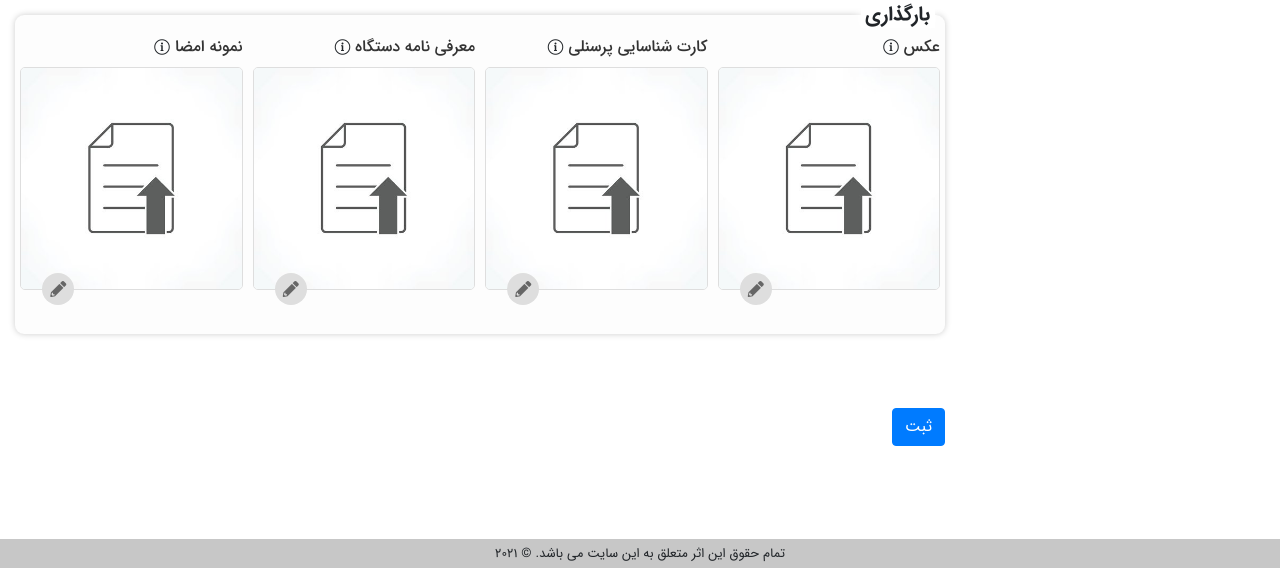
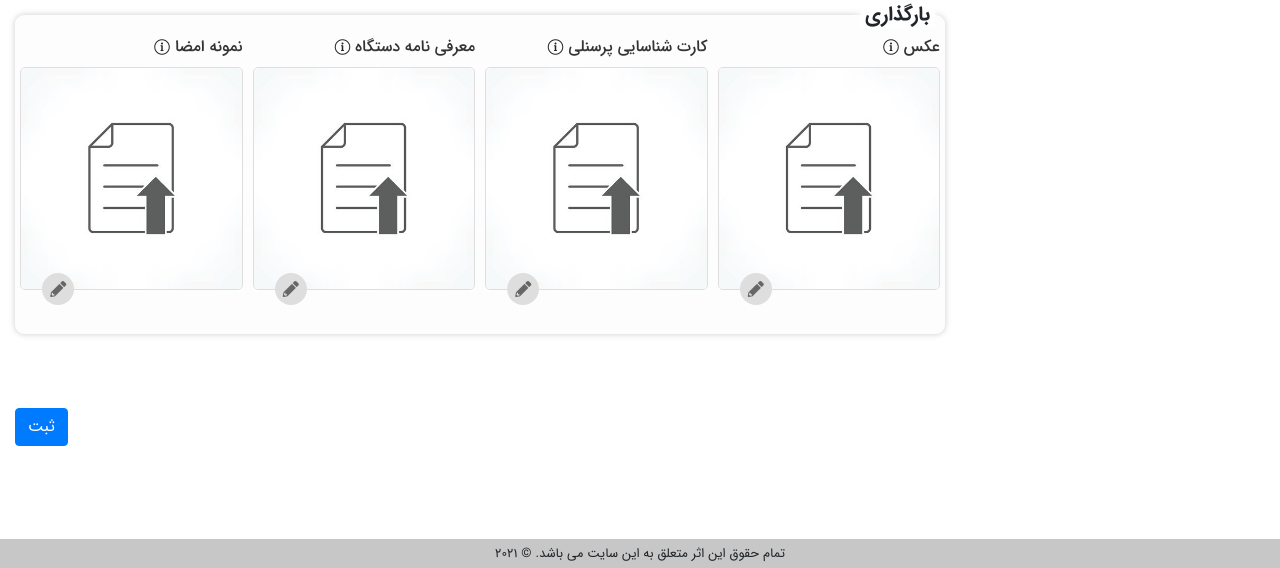
Before and after one commit to taherimoein/ProjectEvaluationSystem, a Django app: template templates/master-data/personnel/personnel-edit.html in a window 1280 px wide. Shown: the part 2464-3032 px from the top of the page. Run offline with Django 3.2, Linux system fonts and the light colour scheme; the template is opened without the code that fills it, so the values that code supplies are empty; style sheets or scripts are compiled from the project's sources; some libraries are stand-ins or nearby versions.

Commit message:
persoel edit changed

```diff
--- a/templates/master-data/personnel/personnel-edit.html
+++ b/templates/master-data/personnel/personnel-edit.html
@@ -373,7 +373,7 @@
 
                                 <br>
                                 <div class="form-row">
-                                    <div class="form-group col-md-12">
+                                    <div class="form-group col-md-12 text-left">
 
                                         <button id="submit" type="submit" class="btn btn-primary">ثبت</button>
                                         <br><br>
```
